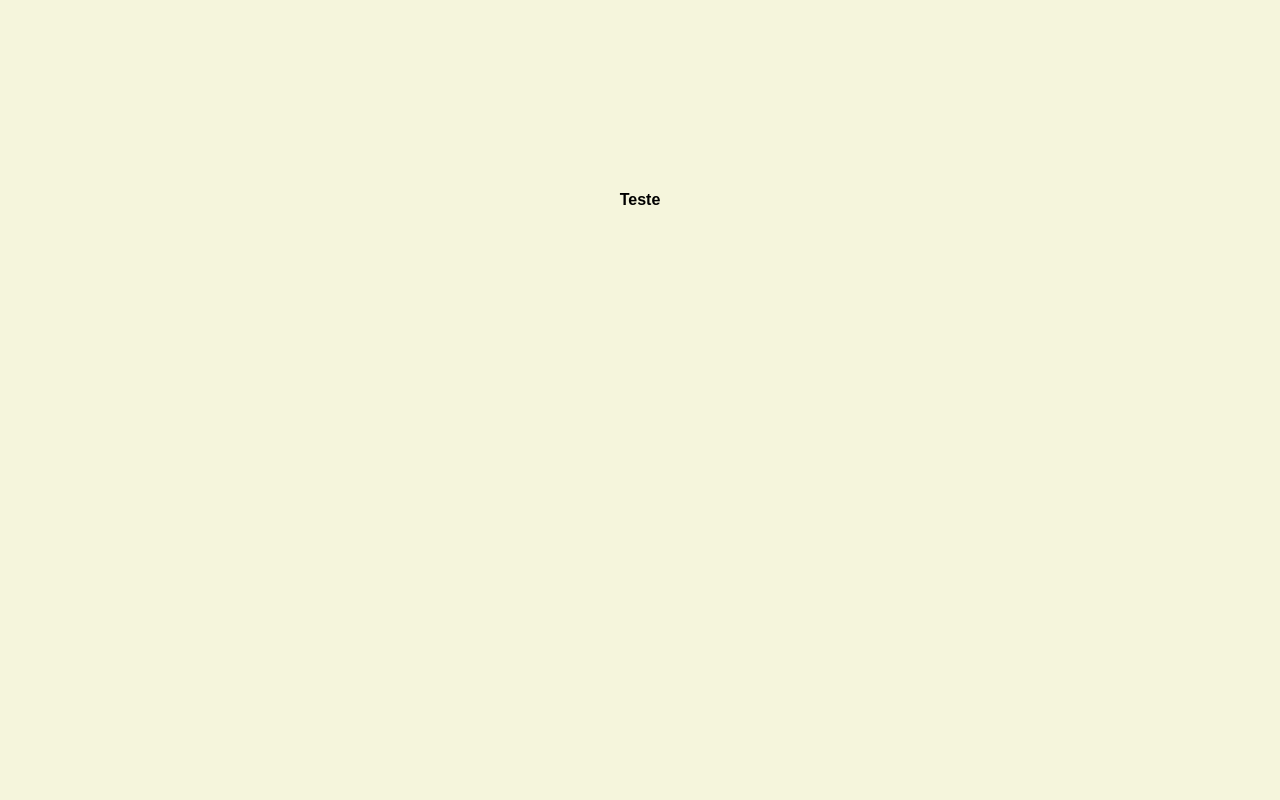
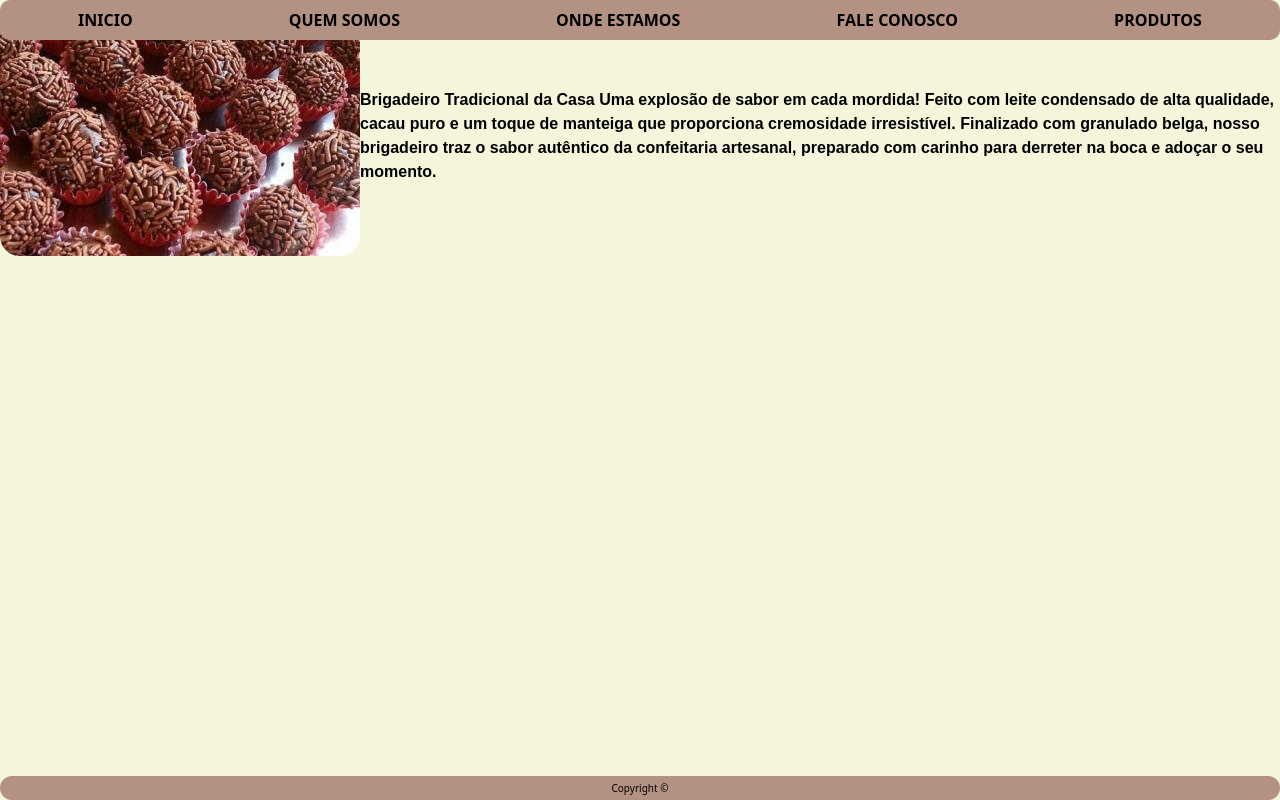
Before and after one commit to felipperegis/siterita, a Next.js app: page / in a window 1280 px wide. Built offline with nearby package versions, Linux system fonts and the light colour scheme.

Commit message:
segunda parte do dia

```diff
--- /dev/null
+++ b/src/app/Components/Footer.js
@@ -0,0 +1,11 @@
+
+import "../Styles/Footer.css"
+
+
+export default function Footer () {
+    return(
+    <div className="Footer">
+    <p clas>Copyright © </p>
+    </div>
+    )
+}
--- /dev/null
+++ b/src/app/Components/Header.js
@@ -0,0 +1,20 @@
+
+import styles from "../Styles/Header.css"
+import "../Styles/Header.css"
+
+export default function Header () {
+  return(
+    <div >
+      <nav >
+        <ul className= "Header">
+          <li> INICIO</li>
+          <li> QUEM SOMOS</li>
+          <li> ONDE ESTAMOS</li>
+          <li> FALE CONOSCO</li>
+          <li> PRODUTOS </li>
+        </ul>
+
+      </nav>
+    </div>
+  )
+}
--- /dev/null
+++ b/src/app/Components/MeiodaPagina.js
@@ -0,0 +1,16 @@
+
+import Image from "next/image"
+import Brigadeiro from "./Imagem/brigadeiro-.jpg"
+import  "../Styles/MeiodaPagina.css"
+
+export default function MeiodaPagina (){
+    return (
+        <div className="MeiodaPagina">
+            <Image src={Brigadeiro} className="Brigadeiro"/>
+            <p className="p">Brigadeiro Tradicional da Casa
+            Uma explosão de sabor em cada mordida! Feito com leite condensado de alta qualidade,
+            cacau puro e um toque de manteiga que proporciona cremosidade irresistível. Finalizado com granulado belga,
+            nosso brigadeiro traz o sabor autêntico da confeitaria artesanal, preparado com carinho para derreter na boca e adoçar o seu momento.</p>
+        </div>
+    );
+}
--- /dev/null
+++ b/src/app/Styles/Footer.css
@@ -0,0 +1,14 @@
+.Footer {
+    display: flex;
+    justify-content: space-around;
+    align-items: center;
+    font-family: system-ui;
+    background: #b39283;
+    width: 100%;
+    height: 3vh;
+    bottom: 0;
+    position: fixed;
+    text-align: center;
+    border-radius:20px;
+    font-size:  10px;
+}
--- /dev/null
+++ b/src/app/Styles/Header.css
@@ -0,0 +1,13 @@
+.Header {
+    display: flex;
+    justify-content: space-around;
+    align-items: center;
+    font-family: system-ui;
+    background: #b39283;
+    width: 100%;
+    height: 5vh;
+    border-radius: 10px;
+    font-weight: bold;
+    position:relative;
+
+}
--- /dev/null
+++ b/src/app/Styles/MeiodaPagina.css
@@ -0,0 +1,17 @@
+.MeiodaPagina {
+    justify-content: center;
+    align-items: center;
+    display: flex;
+    height: 24vh;
+
+}
+
+.p {
+    font-weight: bold;
+}
+
+.Brigadeiro {
+    border-radius: 20px;
+
+    -ms-layout-grid: 1;
+}
--- a/src/app/globals.css
+++ b/src/app/globals.css
@@ -19,16 +19,3 @@ body {
   background-color: #F5F5DC;
   font-family: Arial, Helvetica, sans-serif;
 }
-
-.h1 {
-  text-align: center;
-  display: flex;
-  justify-content: center;
-  flex-direction: center;
-  text-transform: capitalize;
-  flex-direction:row;
-  align-items: center;
-  width: 100%;
-  height: 400px;
-  font-weight: bold;
-}
--- a/src/app/page.js
+++ b/src/app/page.js
@@ -1,7 +1,14 @@
-import Image from "next/image";
+import Image from 'next/image'
+
+import Header from "../app/Components/Header"
+import Footer from "./Components/Footer";
+import MeiodaPagina from "./Components/MeiodaPagina";
 
 export default function Index (){
-  return   <div>
-    <h1 className="h1">teste</h1>
-  </div>
+  return (
+      <div>
+      <Header />
+      <MeiodaPagina/>
+      <Footer/>
+      </div> )
 }
```
Also changed, not shown: src/app/Components/Imagem/brigadeiro-.jpg (added).
